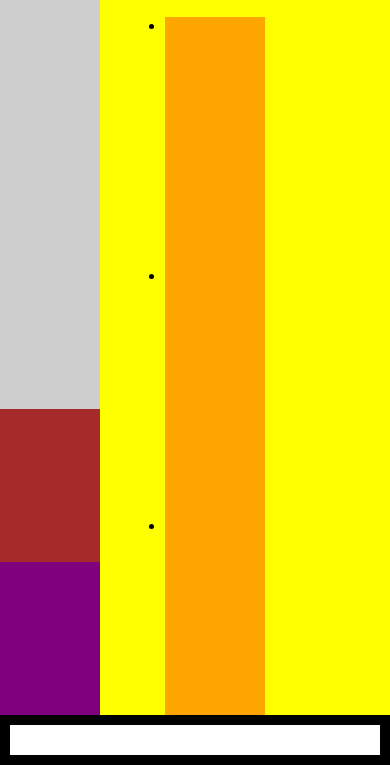
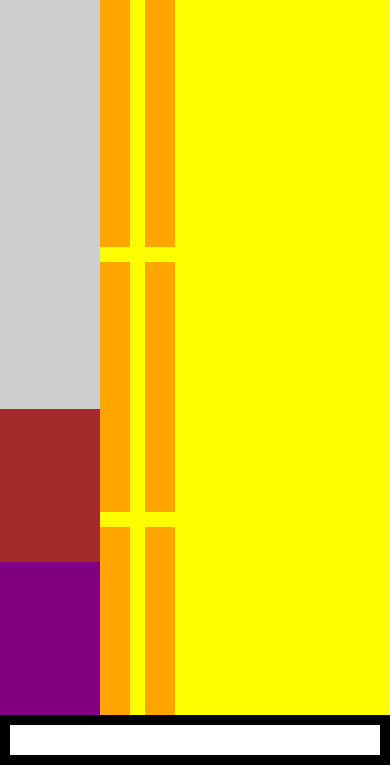
Before and after one commit to AlbertoAbate/html-css-spotifyweb, a plain HTML site: page index.html in a window 390 px wide. Shown: the part 79-844 px from the top of the page. Drawn offline with Linux system fonts and the light colour scheme.

Commit message:
aggiornamento scheletro

```diff
--- a/css/styles.css
+++ b/css/styles.css
@@ -1,15 +1,17 @@
 /* general styles */
-body {
+* {
   margin: 0;
   padding: 0;
   box-sizing: border-box;
+}
+body {
   font-family: sans-serif;
 }
 
 .container {
  display: flex;
  flex-direction: column;
- min-height: 100vh;
+ height: 100vh;
 }
 /* utilities */
 .text-center {
@@ -78,10 +80,12 @@ body {
   flex-wrap: wrap;
 }
 .content .category-title li {
-  width: 100px;
+  /* width: 100px; */
   height: 250px;
-  /* flex-basis: calc(100% / 6); */
-  margin: 0 25px;
+  flex-basis: calc((100% / 6) - 15px);
+  margin-right: 15px;
+  margin-bottom: 15px;
+  list-style: none;
   background-color: orange;
 }
 
@@ -96,20 +100,31 @@ body {
 }
 footer .col-left {
   height: 30px;
-  width: 160px;
+  flex-basis: 250px;
   background-color: #fff;
 }
 footer .col-center {
   height: 30px;
-  width: 300px;
+  flex-basis: 40%;
   background-color: #fff;
 }
 footer .col-right {
   height: 30px;
-  width: 180px;
+  flex-basis: 250px;
   background-color: #fff;
 }
 
+@media screen and (max-width: 991px) {
+  .content .category-title {
+    display: flex;
+    flex-wrap: wrap;
+  }
+.content .category-title li {
+  flex-basis: calc((100% / 4) - 15px);
+  margin-right: 15px;
+  margin-bottom: 15px;
+  }
+}
 @media screen and (max-width: 767px) {
  .container header .logo {
    width: 100px;
@@ -118,3 +133,13 @@ footer .col-right {
  .side-bar {
    flex-basis: 100px;
 }
+/* .content .category-title {
+  display: flex;
+  flex-wrap: wrap;
+} */
+.content .category-title li {
+  flex-basis: calc((100% / 2) - 15px);
+  margin-right: 15px;
+  margin-bottom: 15px;
+
+}
```
Also changed, not shown: img/aquietplace.jpeg (added), img/cure.jpeg (added), img/einaudi.jpeg (added), img/home.svg (added), img/libreria.svg (added), img/logo-small.svg (added), img/logo.svg (added), img/metal_lifting.jpg (added), img/mixdaily.jpeg (added), img/profile.svg (added), img/radar.jpeg (added), img/search.svg (added), img/sinister.jpeg (added), img/split.jpeg (added), 2 more files.
